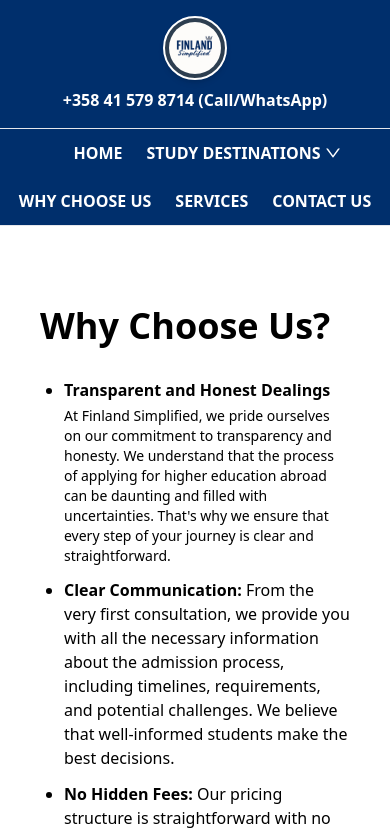
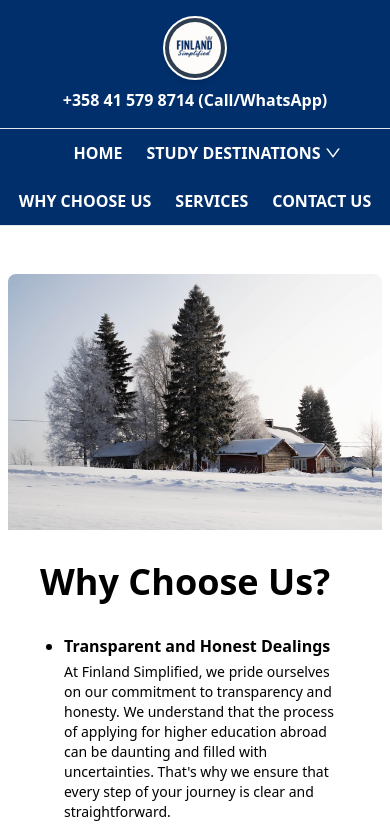
Before and after one commit to harshshriva/Finland-website, a React (Vite) app: page /whyChooseUs in a window 390 px wide. Shown: the top 834 px of the page. Built offline with nearby package versions, Linux system fonts and the light colour scheme.

Commit message:
changes done

```diff
--- a/src/WhyChooseUs.tsx
+++ b/src/WhyChooseUs.tsx
@@ -4,7 +4,8 @@ import whyChooseUsIcon from "../src/assets/whychoose.jpeg"; // Assuming you have
 const WhyChooseUs: React.FC = () => {
   return (
     <div className="py-12 px-2 md:px-0 flex justify-center fade-in-up">
-      <div className="w-full max-w-6xl rounded-lg flex flex-col lg:flex-row overflow-hidden">
+      {/* Change flex direction: col-reverse on mobile, row on lg */}
+      <div className="w-full max-w-6xl rounded-lg flex flex-col-reverse lg:flex-row overflow-hidden">
         {/* Left: Text section */}
         <div className="w-full lg:w-1/2 p-8 flex flex-col justify-center">
           <h1 className="text-4xl md:text-5xl font-bold mb-8 text-black">Why Choose Us?</h1>
```
